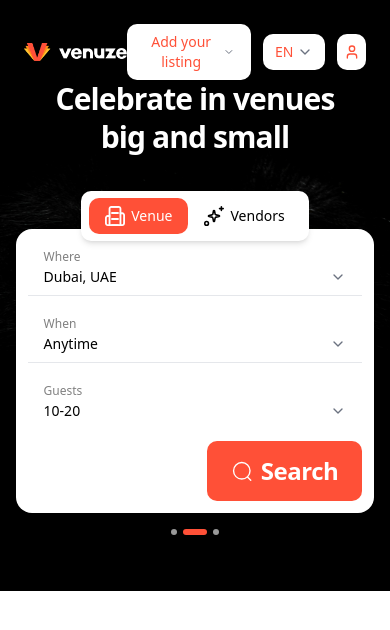
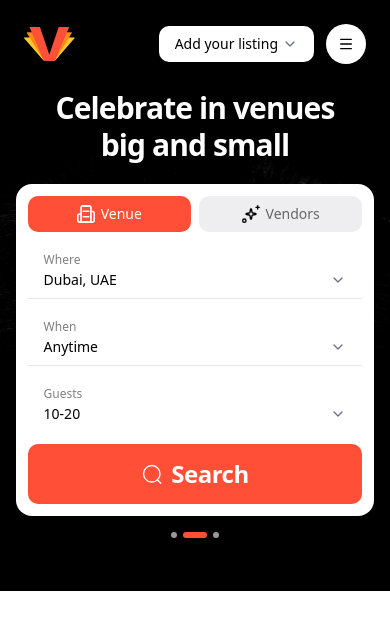
Before and after one commit to muhammad-afaq16/venuze-site, a Next.js app: page / in a window 390 px wide. Shown: the top 630 px of the page. Built offline with nearby package versions, Linux system fonts and the light colour scheme.

Commit message:
add MobileNavbar component and logo image for improved mobile navigation

```diff
--- a/src/features/home/components/Hero.tsx
+++ b/src/features/home/components/Hero.tsx
@@ -4,6 +4,7 @@ import { useEffect, useState } from 'react';
 import Image from 'next/image';
 import { ChevronDown, User } from 'lucide-react';
 import Link from 'next/link';
+import MobileNavbar from './MobileNavbar';
 
 const LISTING_OPTIONS = [
   { label: 'List your Venue', href: '/list/venue' },
@@ -81,8 +82,13 @@ export default function Hero() {
         />
       ))}
 
+      {/* Mobile navbar */}
+      <div className='md:hidden'>
+        <MobileNavbar />
+      </div>
+
       {/* Top navbar */}
-      <div className='relative z-30 flex items-center justify-between px-6 md:px-10 pt-6'>
+      <div className='relative z-30 hidden items-center justify-between px-6 pt-6 md:flex md:px-10'>
         <div className='flex items-center gap-2'>
           <Image
             src='/images/home/venuze-logo.png'
@@ -165,8 +171,8 @@ export default function Hero() {
       </div>
 
       {/* Hero content */}
-      <div className='h-full flex flex-col items-center justify-center'>
-        <div className='relative z-10 mb-9 flex flex-col items-center text-center'>
+      <div className='absolute mt-9 md:mt-0 inset-0 z-10 flex flex-col items-center justify-center'>
+        <div className='relative z-10 mb-5 md:mb-9 flex flex-col items-center text-center'>
           <h1 className='max-w-2xl text-3xl font-semibold leading-tight tracking-[-0.03em] text-white sm:text-4xl md:text-[3.15rem]'>
             Celebrate in venues
             <br />
@@ -176,7 +182,7 @@ export default function Hero() {
 
         <div className='z-10 w-[92%] max-w-3xl'>
           <div className='flex justify-center'>
-            <div className='relative z-20 -mb-3 flex rounded-[10px] bg-white px-2 py-[.44rem] shadow-md'>
+            <div className='relative hidden md:flex z-20 -mb-3 rounded-[10px] bg-white px-2 py-[.44rem] shadow-md'>
               <button className='flex items-center gap-1.5 rounded-[10px] bg-[#FF5037] px-4 py-2 text-sm font-medium text-white'>
                 <Image
                   src='/svgs/venue.svg'
@@ -199,6 +205,28 @@ export default function Hero() {
           </div>
 
           <div className='flex flex-col items-stretch gap-3 rounded-2xl bg-white p-3 shadow-xl md:flex-row md:items-center md:gap-0 md:rounded-[10px]'>
+            <div className='flex gap-2'>
+              <button className='flex flex-1 items-center justify-center gap-1.5 rounded-[10px] bg-[#FF5037] px-4 py-2 text-sm font-medium text-white'>
+                <Image
+                  src='/svgs/venue.svg'
+                  alt='Venue'
+                  width={18}
+                  height={18}
+                />
+                Venue
+              </button>
+
+              <button className='flex flex-1 items-center justify-center gap-1.5 rounded-[10px] bg-[#EEEEF0] px-4 py-2 text-sm font-medium text-[#666]'>
+                <Image
+                  src='/svgs/vendors.svg'
+                  alt='Vendors'
+                  width={18}
+                  height={18}
+                />
+                Vendors
+              </button>
+            </div>
+
             {/* Where */}
             <div
               data-dropdown
@@ -292,7 +320,7 @@ export default function Hero() {
               )}
             </div>
 
-            <button className='flex cursor-pointer items-center justify-center gap-2 self-end rounded-[10px] bg-[#FF5037] px-6 py-3 text-[1.5rem] font-semibold tracking-[-0.02em] text-white transition-colors hover:bg-[#e8452f]'>
+            <button className='flex cursor-pointer items-center justify-center gap-2 md:self-end rounded-[10px] bg-[#FF5037] px-6 py-3 text-[1.5rem] font-semibold tracking-[-0.02em] text-white transition-colors hover:bg-[#e8452f]'>
               <Image
                 src='/svgs/search.svg'
                 alt='Search'
--- /dev/null
+++ b/src/features/home/components/MobileNavbar.tsx
@@ -0,0 +1,122 @@
+'use client';
+
+import { useEffect, useRef, useState } from 'react';
+import Image from 'next/image';
+import Link from 'next/link';
+import { ChevronDown, Menu, X } from 'lucide-react';
+
+const LISTING_OPTIONS = [
+  { label: 'List your Venue', href: '/list/venue' },
+  { label: 'List your Vendor Service', href: '/list/vendor' },
+];
+
+const MENU_LINKS = [
+  { label: 'Home', href: '/' },
+  { label: 'Venues', href: '/venues' },
+  { label: 'Vendors', href: '/vendors' },
+  { label: 'About', href: '/about' },
+  { label: 'Contact', href: '/contact' },
+];
+
+type OpenPanel = 'listing' | 'menu' | null;
+
+export default function Navbar() {
+  const [openPanel, setOpenPanel] = useState<OpenPanel>(null);
+  const containerRef = useRef<HTMLDivElement>(null);
+
+  useEffect(() => {
+    function handleClickOutside(event: MouseEvent) {
+      if (
+        containerRef.current &&
+        !containerRef.current.contains(event.target as Node)
+      ) {
+        setOpenPanel(null);
+      }
+    }
+    document.addEventListener('mousedown', handleClickOutside);
+    return () => document.removeEventListener('mousedown', handleClickOutside);
+  }, []);
+
+  const toggle = (panel: OpenPanel) =>
+    setOpenPanel((prev) => (prev === panel ? null : panel));
+
+  return (
+    <div
+      ref={containerRef}
+      className='relative z-30 flex items-center justify-between px-6 md:px-10 pt-6'
+    >
+      {/* Logo */}
+      <Link href='/' className='flex items-center gap-2'>
+        <Image
+          src='/images/home/logo.png'
+          alt='Venuze'
+          width={51}
+          height={34}
+        />
+      </Link>
+
+      {/* Right nav actions */}
+      <div className='flex items-center gap-3'>
+        {/* Add your listing dropdown */}
+        <div className='relative'>
+          <button
+            onClick={() => toggle('listing')}
+            className='flex cursor-pointer items-center gap-1 rounded-[10px] bg-white px-4 py-2 text-sm font-medium text-black transition-colors hover:bg-white/90'
+          >
+            Add your listing
+            <ChevronDown
+              className={`h-4 w-4 text-[#6B7280] transition-transform ${
+                openPanel === 'listing' ? 'rotate-180' : ''
+              }`}
+            />
+          </button>
+
+          {openPanel === 'listing' && (
+            <div className='absolute right-0 mt-2 w-52 overflow-hidden rounded-[10px] bg-white py-1 shadow-lg'>
+              {LISTING_OPTIONS.map((option) => (
+                <Link
+                  key={option.href}
+                  href={option.href}
+                  onClick={() => setOpenPanel(null)}
+                  className='block px-4 py-3 text-sm text-gray-700 transition-colors hover:bg-gray-100'
+                >
+                  {option.label}
+                </Link>
+              ))}
+            </div>
+          )}
+        </div>
+
+        {/* Hamburger menu button */}
+        <div className='relative'>
+          <button
+            onClick={() => toggle('menu')}
+            aria-label='Toggle menu'
+            className='flex h-10 w-10 cursor-pointer items-center justify-center rounded-full bg-white text-black transition-colors hover:bg-white/90'
+          >
+            {openPanel === 'menu' ? (
+              <X className='h-4 w-4' />
+            ) : (
+              <Menu className='h-4 w-4' />
+            )}
+          </button>
+
+          {openPanel === 'menu' && (
+            <div className='absolute right-0 mt-2 w-48 overflow-hidden rounded-[10px] bg-white py-1 shadow-lg'>
+              {MENU_LINKS.map((link) => (
+                <Link
+                  key={link.href}
+                  href={link.href}
+                  onClick={() => setOpenPanel(null)}
+                  className='block px-4 py-3 text-sm text-gray-700 transition-colors hover:bg-gray-100'
+                >
+                  {link.label}
+                </Link>
+              ))}
+            </div>
+          )}
+        </div>
+      </div>
+    </div>
+  );
+}
```
Also changed, not shown: public/images/home/logo.png (added).
